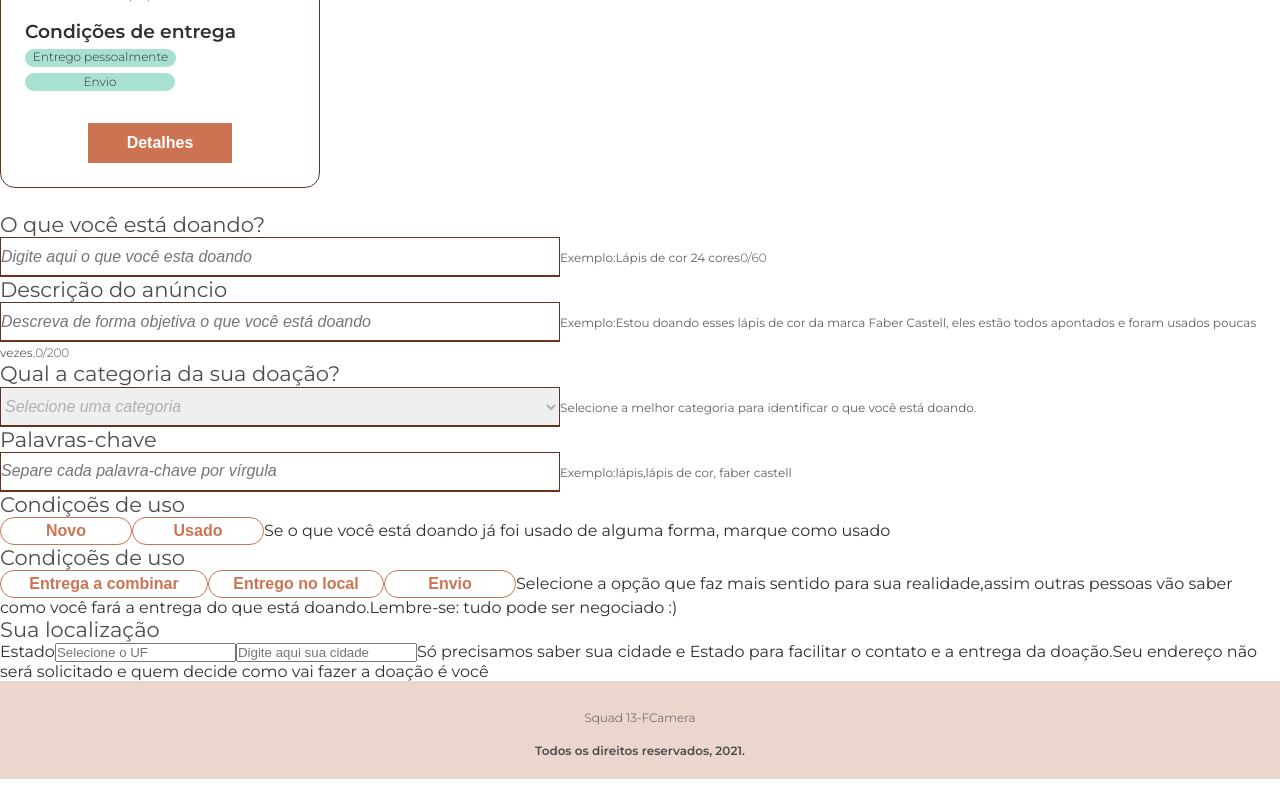
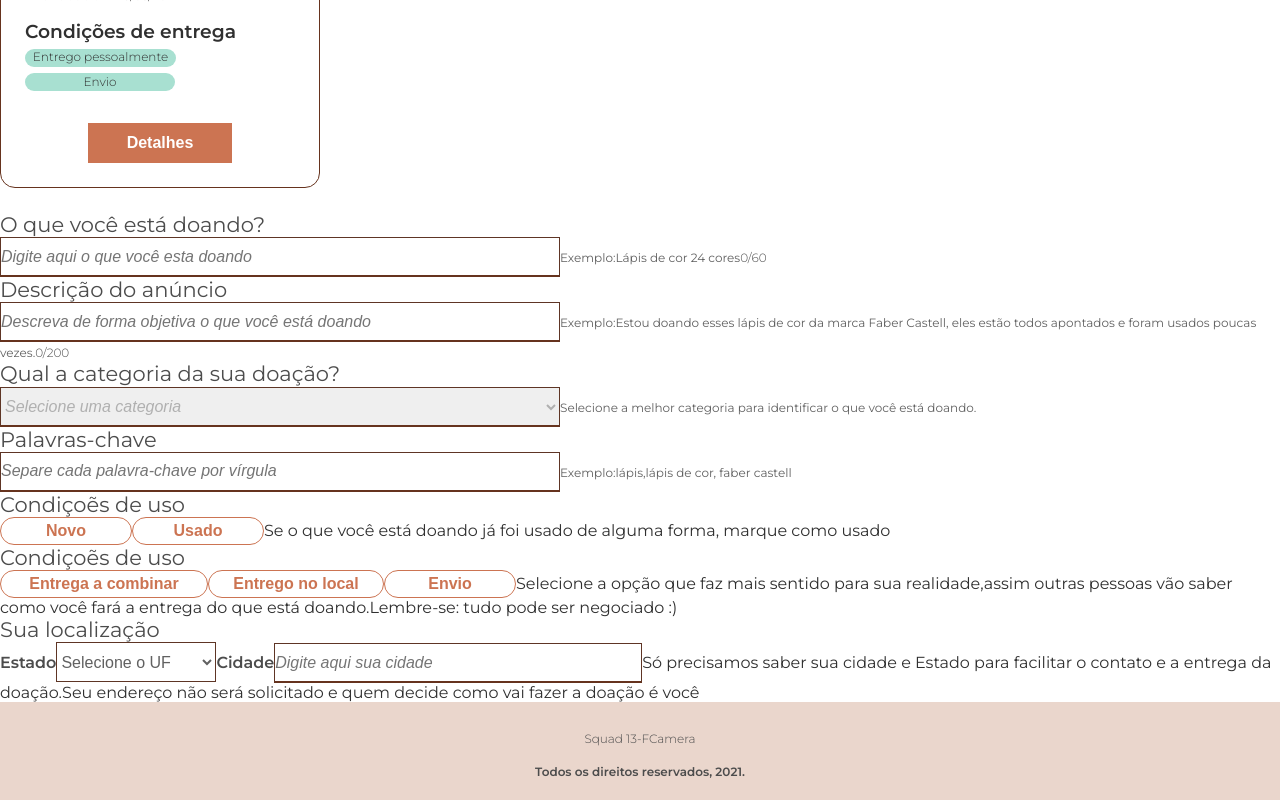
Before and after one commit to FCamara-Squad13/Mobile, a React (Create React App) app: page /teste in a window 1280 px wide. Shown: the part 4383-5183 px from the top of the page. Before the commit the page ends 5162 px from the top, so only its background shows below. Built offline with nearby package versions, Linux system fonts and the light colour scheme.

Commit message:
putting css in button

```diff
--- a/src/components/FormPublishAd/index.tsx
+++ b/src/components/FormPublishAd/index.tsx
@@ -92,13 +92,12 @@ const FormPublishAd: React.FC = () => {
         <div className="your-location">
           <h2 className="title-donating">Sua localização</h2>
           <span className="state">Estado</span>
+          <select className="input-state-donating">
+            <option>Selecione o UF</option>
+          </select>
+          <span className="city">Cidade</span>
           <input
-            type="select"
-            className="input-state-donating"
-            placeholder="Selecione o UF"
-          />
-          <input
-            type="select"
+            type="text"
             className="input-city-donating"
             placeholder="Digite aqui sua cidade"
           />
--- a/src/components/FormPublishAd/style.css
+++ b/src/components/FormPublishAd/style.css
@@ -4,9 +4,12 @@
   line-height: 120%;
   color: var(--color-dark-primary);
 }
-
 .input-donating {
   width: 560px;
+}
+
+.input-donating,
+.input-city-donating {
   height: 40px;
   border: 0.5px solid #5e3525;
   font-style: italic;
@@ -61,3 +64,27 @@
 .send {
   width: 132px;
 }
+
+.state,
+.city {
+  font-weight: 600;
+  font-size: 16px;
+  line-height: 24px;
+  color: var(--color-dark-primary);
+}
+
+.input-state-donating {
+  border-bottom: 2px solid #66331e;
+  background: #ffffff;
+  border: 0.5px solid #5e3525;
+  width: 160px;
+  height: 40px;
+  font-weight: 500;
+  font-size: 16px;
+  line-height: 24px;
+  color: var(--color-grayscale);
+}
+
+.input-city-donating {
+  width: 368px;
+}
```
